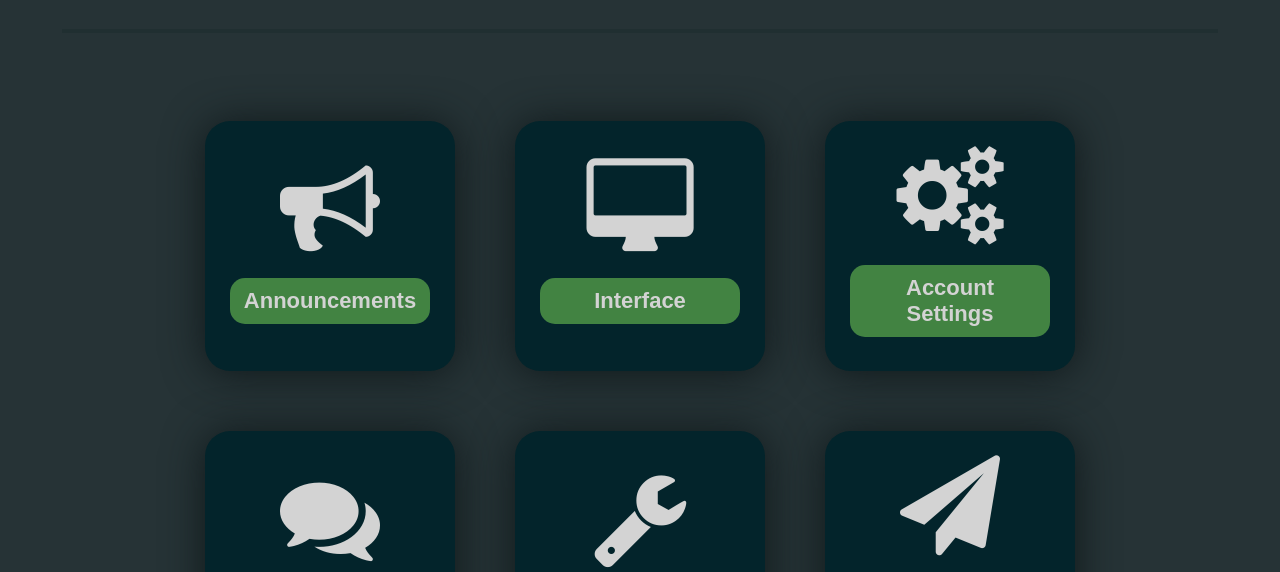
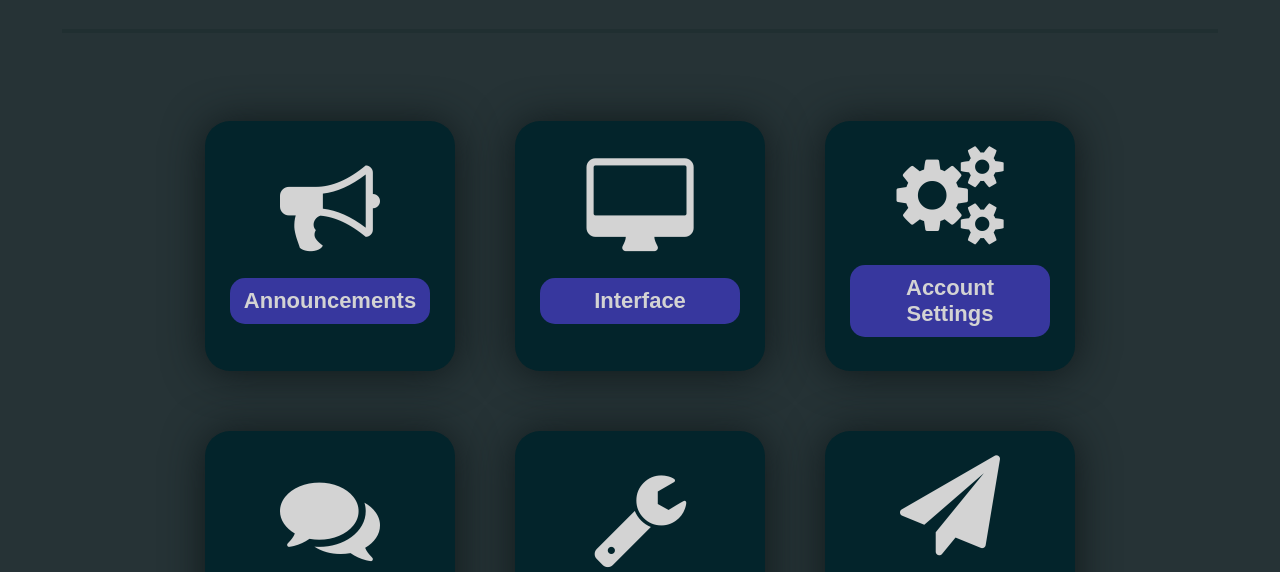
Before and after one commit to grantwhitney1/Frost, a plain HTML site: page pages/support/support.html in a window 1280 px wide. Shown: the part 207-779 px from the top of the page. Drawn offline with Linux system fonts and the light colour scheme.

Commit message:
button color change

```diff
--- a/pages/support/support.css
+++ b/pages/support/support.css
@@ -127,7 +127,7 @@ ul {
         width: 200px;
         border-radius: 15px;
         border: none;
-        background-color: rgb(66, 131, 66);
+        background-color: rgb(55, 55, 158);
         color: lightgray;
         font-family: Arial, Helvetica, sans-serif;
         font-weight: bolder;
```
